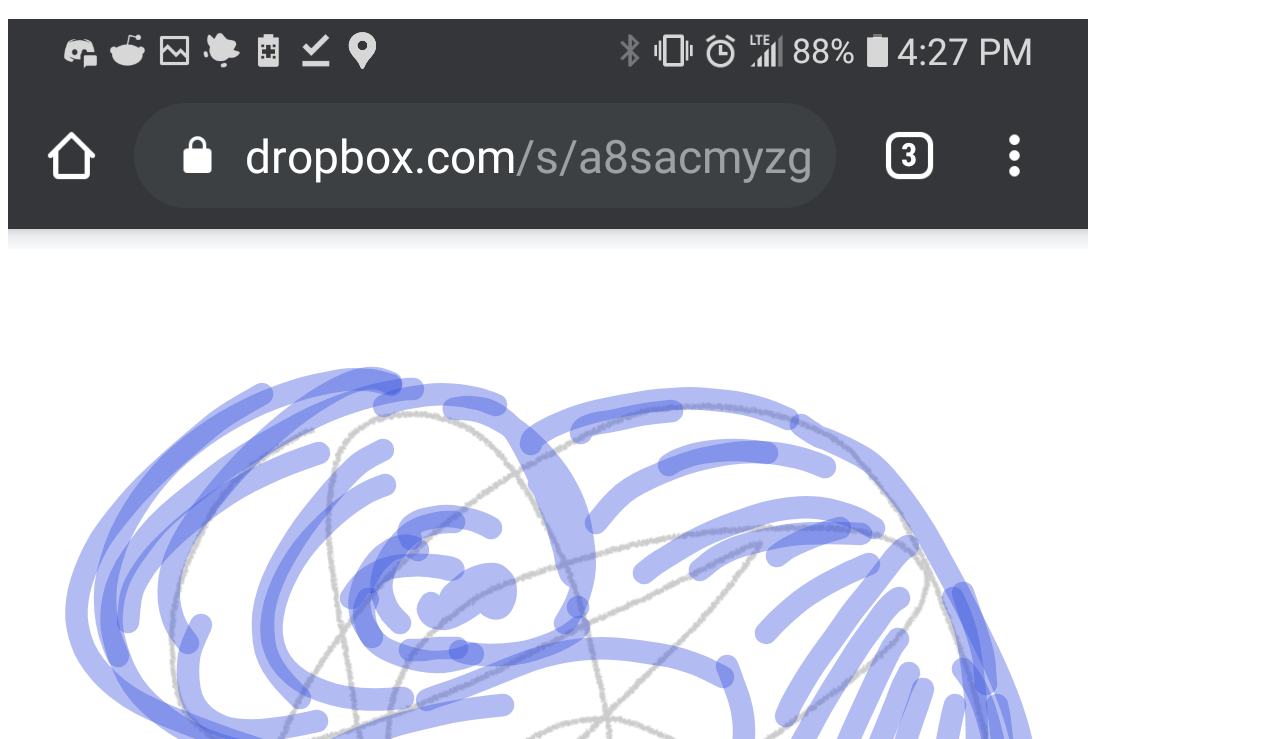
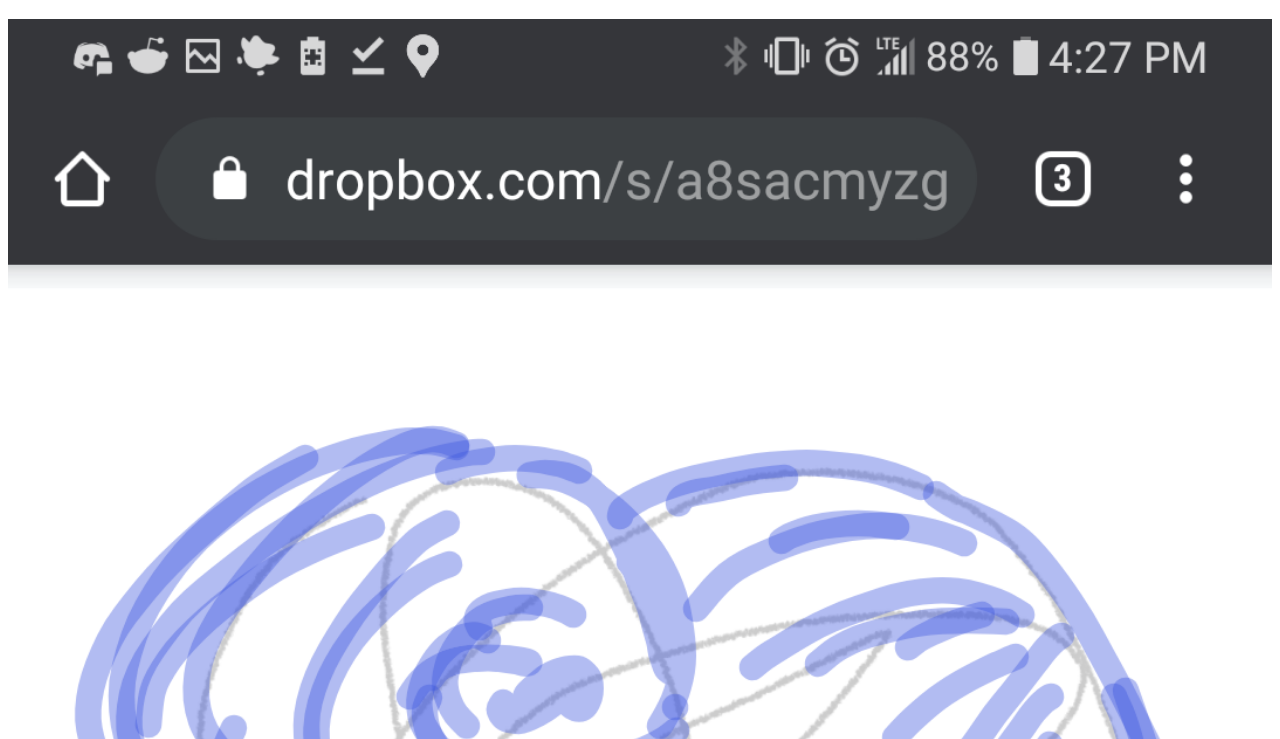
Before and after one commit to DMender/doodles, a plain HTML site: page index.html in a window 1280 px wide. Shown: the part 61-800 px from the top of the page. Drawn offline with Linux system fonts and the light colour scheme.

Commit message:
Update index.html

```diff
--- a/index.html
+++ b/index.html
@@ -9,7 +9,7 @@
 
 <body>
 <h1>Scribble of the Month!</h1>
-<img src="july.png" alt="This Month's Sketch"/>
+<img width="100%" src="july.png" alt="This Month's Sketch"/>
 <br/>
 <a href="old.html">Previous scribbles</a></body>
 
```
